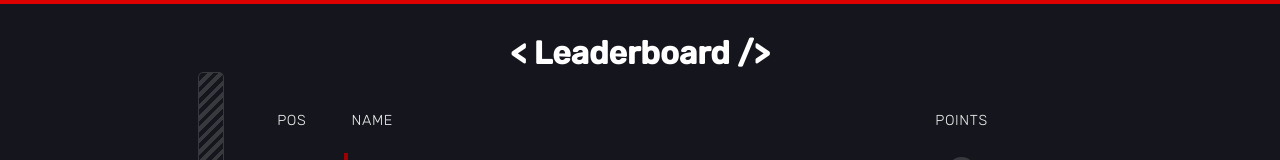
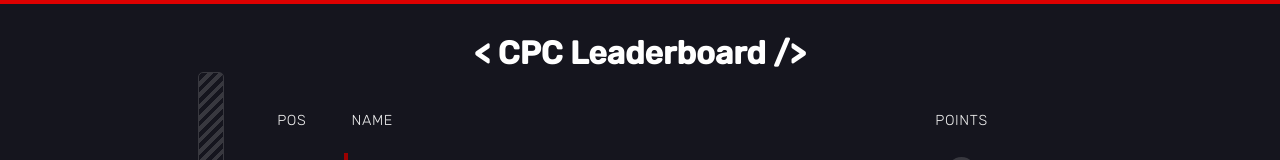
Before and after one commit to RaghavVerma24/CPC-Leaderboard, a plain HTML site: page index.html in a window 1280 px wide. Shown: the top 160 px of the page. Drawn offline with nearby package versions, Linux system fonts and the light colour scheme.

Commit message:
Update index.html

```diff
--- a/index.html
+++ b/index.html
@@ -8,7 +8,7 @@
     <script src="https://cdnjs.cloudflare.com/ajax/libs/d3/4.10.0/d3.min.js"></script>
   </head>
   <body>
-    <h1>< Leaderboard /></h1>
+    <h1>< CPC Leaderboard /></h1>
     <table class="table">
       <tr class="tr">
         <th class="th">
```
